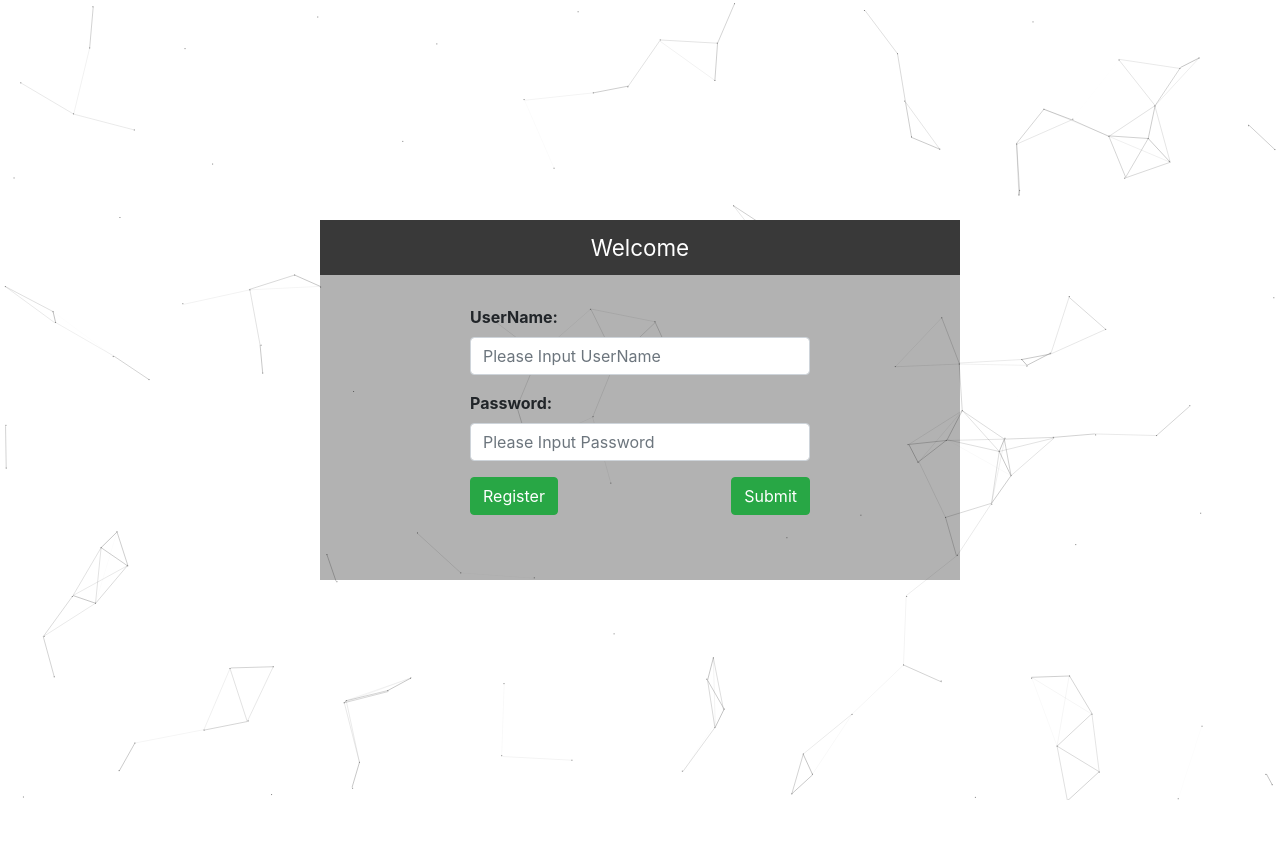
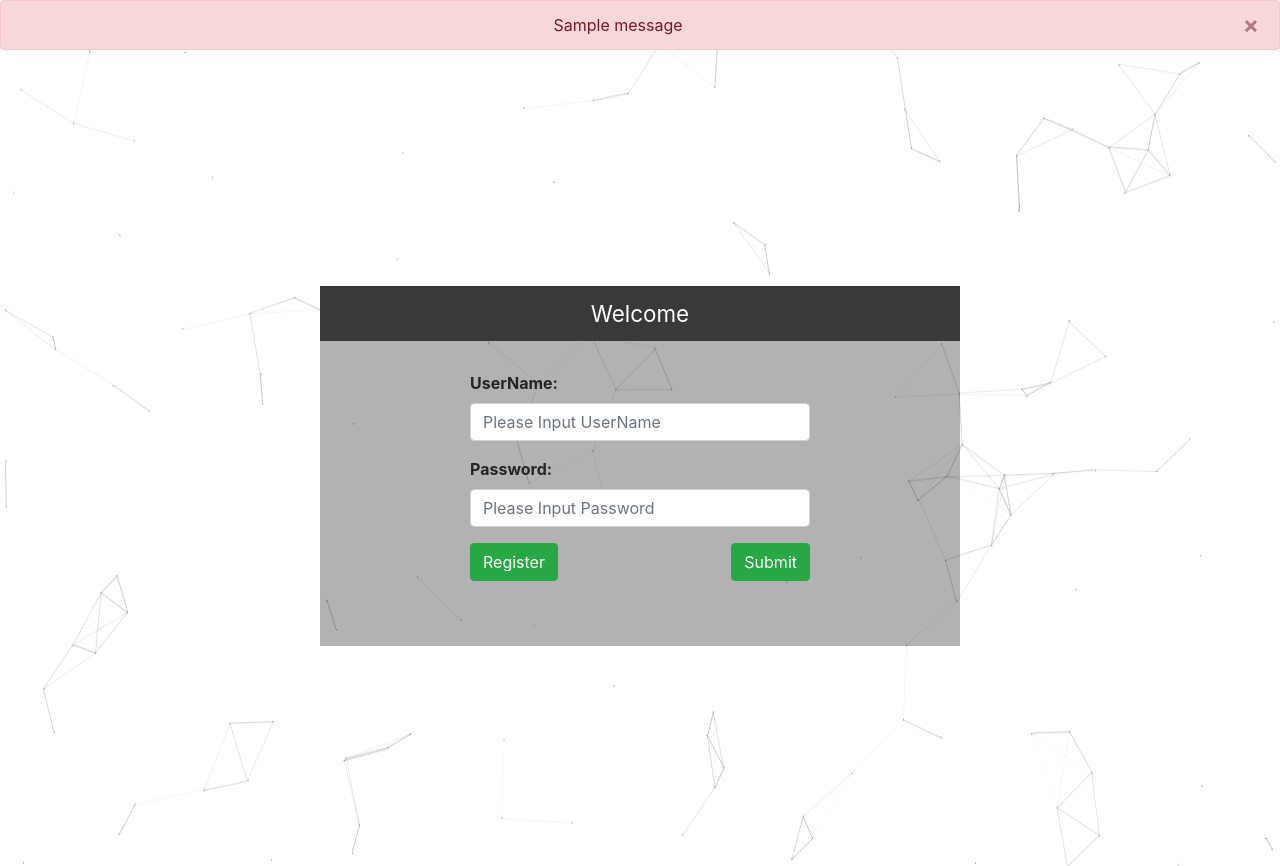
Before and after one commit to AnonymousXF/SysPlat, a Flask app: page /login in a window 1280 px wide. Before the commit the page ends 800 px from the top, so only its background shows below. Run offline with Flask 2, Linux system fonts and the light colour scheme; one stand-in notice (Sample message) is shown; parts of the project's set-up code (start-up, migrations or seed data) failed here and were passed over; some libraries are stand-ins or nearby versions.

Commit message:
Update login.html

```diff
--- a/app/templates/login.html
+++ b/app/templates/login.html
@@ -27,31 +27,30 @@
     margin-right: 150px;
     margin-top: 30px;
 }
-.error{
-    color: #c82333;
-    margin-left: 150px;
-    margin-right: 150px;
-    text-align: center;
-}
 </style>
 {% endblock %}
 {% block content %}
+    {% for message in get_flashed_messages() %}
+    <div class="alert alert-danger alert-dismissible" style="height: 50px;text-align: center">
+        {{ message|safe }}
+        <button type="button" class="close" data-dismiss="alert"><span aria-hidden="true">&times;</span></button>
+    </div>
+    {% endfor %}
     <div class="wrap">
         <div class="login">
             <div class="login_header">Welcome</div>
-            <div class="error"><strong></strong></div>
             <div class="login_form">
                 <form>
                     <div class="form-group">
                         <label for="UserNameInput"><strong>UserName:</strong></label>
-                        <input class="form-control" id="UserNameInput" placeholder="Please Input UserName">
+                        <input class="form-control" id="UserNameInput" name="username" placeholder="Please Input UserName">
                     </div>
                     <div class="form-group">
                         <label for="PasswordInput"><strong>Password:</strong></label>
-                        <input type="password" class="form-control" id="PasswordInput" placeholder="Please Input Password">
+                        <input type="password" class="form-control" id="PasswordInput" name="password" placeholder="Please Input Password">
                     </div>
                     <button type="button" class="btn btn-success" >Register</button>
-                    <button type="button" class="btn btn-success" style="float: right">Submit</button>
+                    <button type="submit" class="btn btn-success" style="float: right">Submit</button>
                 </form>
             </div>
         </div>
```
